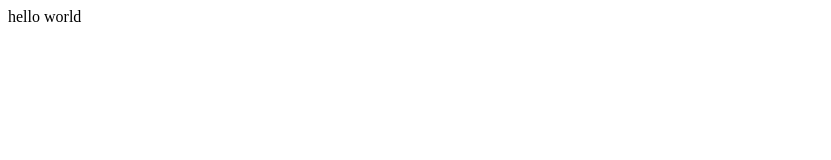
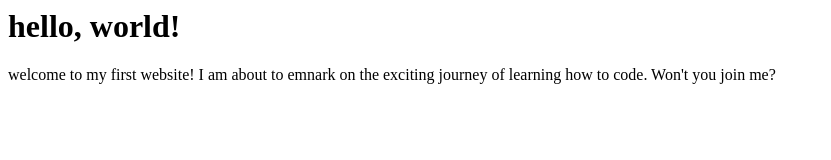
Before and after one commit to JobMwaniki/Friday-test, a plain HTML site: page index.html in a window 1280 px wide. Shown: the whole page, without its empty margins (0-831 px from the left). Drawn offline with Linux system fonts and the light colour scheme.

```diff
--- a/index.html
+++ b/index.html
@@ -1 +1,2 @@
-<p>hello world</p>
+<h1>hello, world!</h1>
+<p>welcome to my first website! I am about to emnark on the exciting journey of learning how to code. Won't you join me?</p>
```
Also changed, not shown: hello-world.html (+1 -0 lines).
